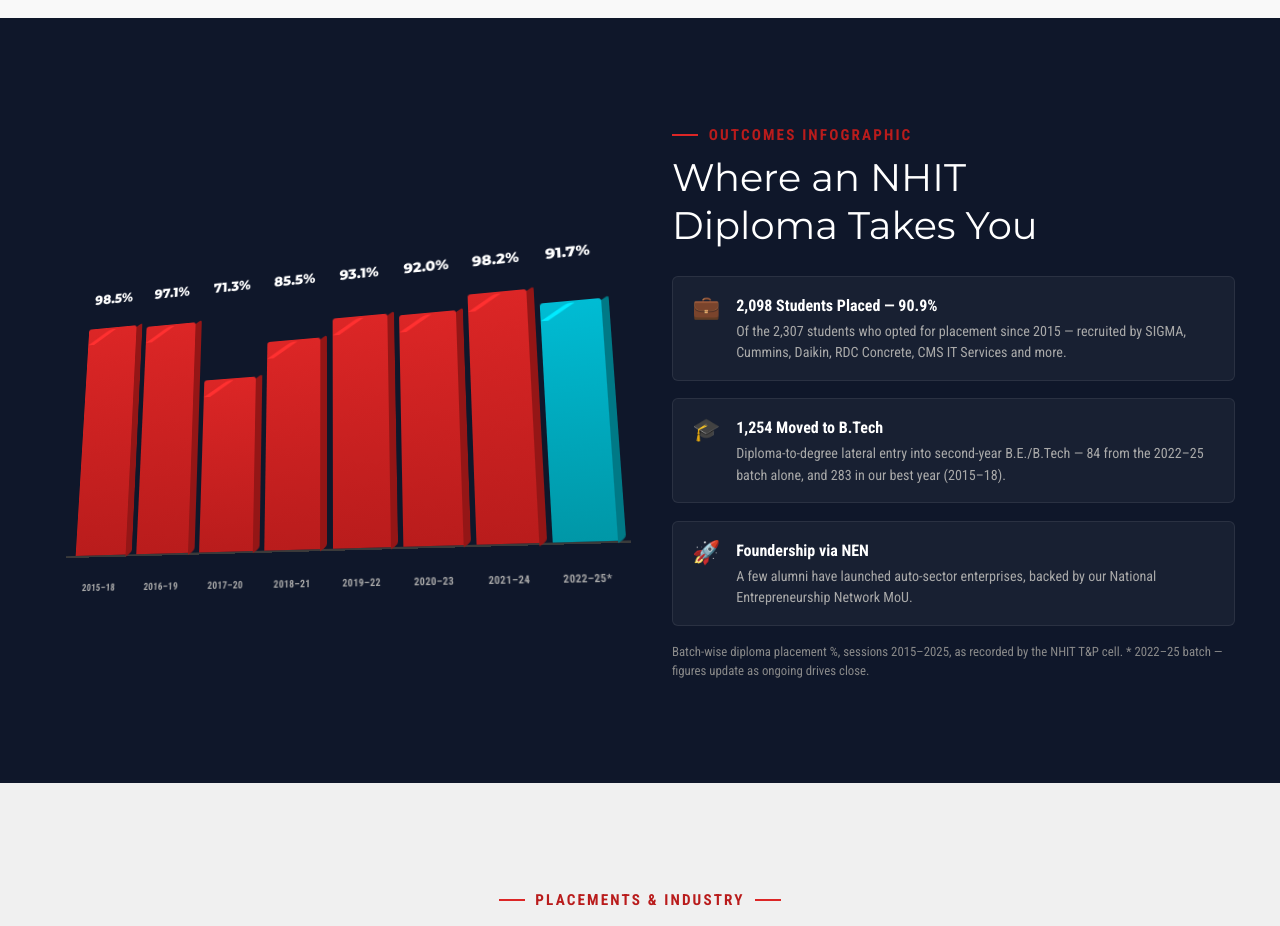
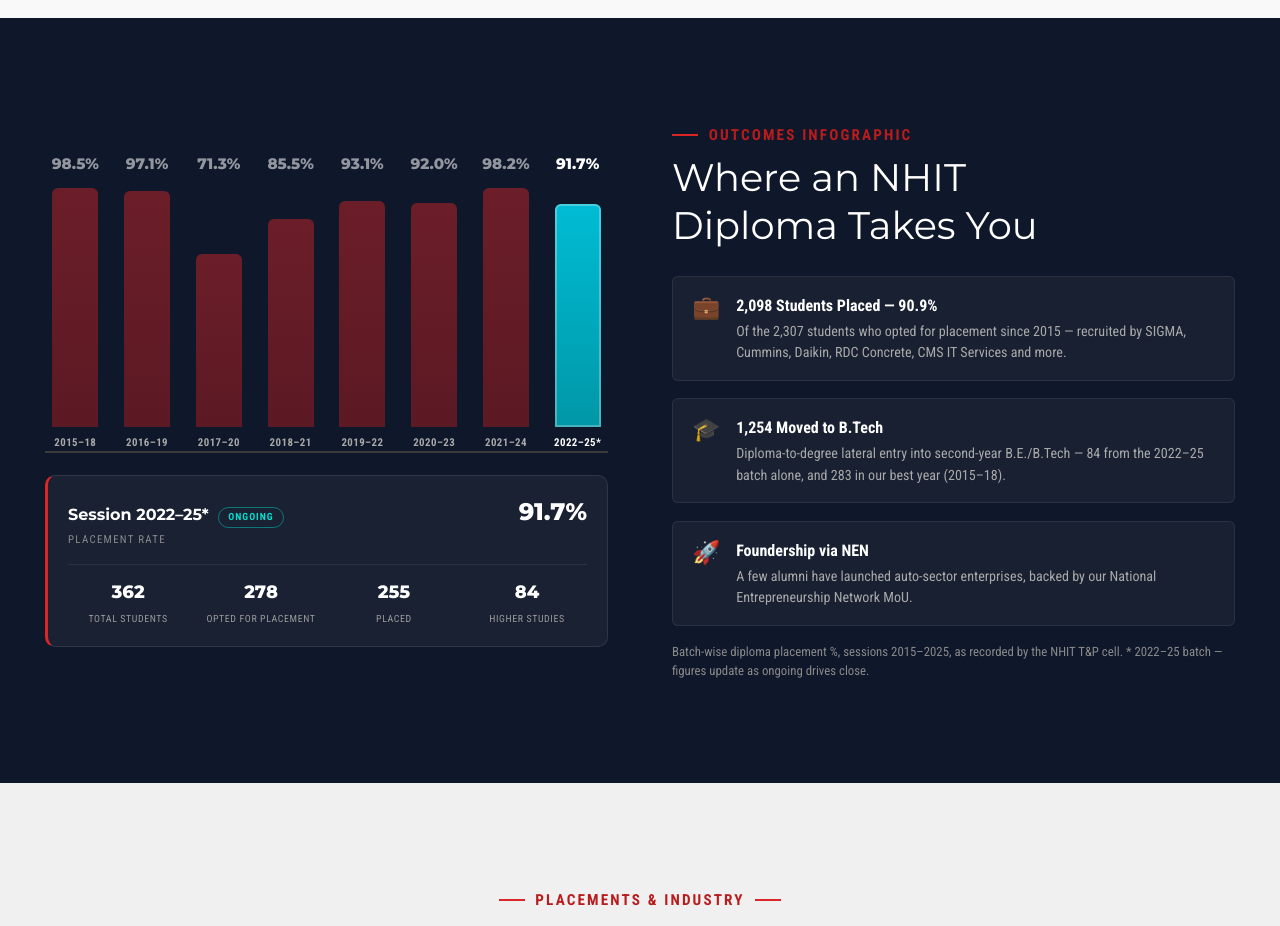
Before and after one commit to subro88/nhit_website, a Next.js app: page / in a window 1280 px wide. Shown: the part 3560-4486 px from the top of the page. Built offline with nearby package versions, Linux system fonts and the light colour scheme; a web font is replaced by a local one.

Commit message:
feat: replace 3D outcomes chart with simple interactive bar chart + session detail panel

```diff
--- a/src/components/admin/HomeEditor.tsx
+++ b/src/components/admin/HomeEditor.tsx
@@ -229,7 +229,7 @@ const SECTIONS: SectionDef[] = [
   {
     key: 'outcomes',
     label: '7 · Outcomes',
-    desc: 'Dark section with the 3D bar chart and outcome highlights.',
+    desc: 'Dark section with the interactive placement bar chart and outcome highlights. Hover a bar on the live site to show that session\u2019s numbers.',
     fields: [
       { t: 'text', k: 'kicker', label: 'Small Line Above Title' },
       { t: 'text', k: 'title', label: 'Heading' },
@@ -238,13 +238,18 @@ const SECTIONS: SectionDef[] = [
         k: 'bars',
         label: 'Chart Bars',
         titleField: 'label',
-        def: { value: '', label: '', heightPct: '60%', color: '#ff3115', colorDark: '#c92810' },
+        def: { value: '', label: '', heightPct: '60%', color: '#ff3115', colorDark: '#c92810', total: '', opted: '', placed: '', higher: '', ongoing: false },
         fields: [
-          { t: 'text', k: 'value', label: 'Value Shown' },
-          { t: 'text', k: 'label', label: 'Label Under Bar' },
+          { t: 'text', k: 'value', label: 'Value Shown (e.g. 91.7%)' },
+          { t: 'text', k: 'label', label: 'Label Under Bar (e.g. 2022–25*)' },
           { t: 'text', k: 'heightPct', label: 'Bar Height', hint: 'Percentage, e.g. 80%' },
-          { t: 'text', k: 'color', label: 'Bar Color (hex)' },
-          { t: 'text', k: 'colorDark', label: 'Bar Dark Color (hex)' },
+          { t: 'text', k: 'color', label: 'Bar Color (hex or var(--edu-primary))' },
+          { t: 'text', k: 'colorDark', label: 'Bar Dark Color (hex or var(--edu-primary-dark))' },
+          { t: 'text', k: 'total', label: 'Total Students (shown on hover)' },
+          { t: 'text', k: 'opted', label: 'Opted for Placement (shown on hover)' },
+          { t: 'text', k: 'placed', label: 'Placed (shown on hover)' },
+          { t: 'text', k: 'higher', label: 'Higher Studies (shown on hover)' },
+          { t: 'bool', k: 'ongoing', label: 'Mark as Ongoing Batch' },
         ],
       },
       {
--- a/src/components/home/OutcomesSection.tsx
+++ b/src/components/home/OutcomesSection.tsx
@@ -1,35 +1,91 @@
-import React from 'react';
+'use client';
+
+import React, { useMemo, useState } from 'react';
 import type { OutcomesData } from '@/lib/homeTypes';
 
+/*
+ * Outcomes — simple interactive bar chart (flat design, no 3D).
+ * Hover / tap / keyboard-focus a bar to select that session; a detail
+ * panel below shows the full T&P breakdown (total, opted, placed,
+ * higher studies). Bars grow in staggered on load. All content is
+ * CMS-editable: Admin → Home Page Editor → Outcomes.
+ */
 export default function OutcomesSection({ data }: { data: OutcomesData }) {
   const bars = data.bars ?? [];
   const outcomes = data.outcomes ?? [];
+  const [active, setActive] = useState(() => Math.max(0, bars.length - 1));
+
+  const sel = useMemo(() => bars[active] ?? bars[bars.length - 1], [active, bars]);
+  const hasDetails = !!(sel && (sel.total || sel.opted || sel.placed || sel.higher));
 
   return (
     <section className="wp-block-group edu-outcomes">
       <div className="wp-block-group edu-container edu-outcomes__grid">
-        {/* 3D Isometric Bar Chart — dense mode when showing year-wise data (5+ bars) */}
-        <div
-          className={`edu-chart3d edu-reveal is-inview is-live${bars.length > 4 ? ' edu-chart3d--dense' : ''}`}
-          data-edu-parallax="-0.06"
-        >
-          <div className="edu-chart3d__scene">
+        {/* Interactive bar chart */}
+        <div className="edu-barchart edu-reveal is-inview">
+          <div className="edu-barchart__plot" role="tablist" aria-label="Batch-wise placement percentage">
             {bars.map((bar, i) => (
-              <div key={i} className="edu-bar3d">
-                <div className="edu-bar3d__value">{bar.value}</div>
-                <div
-                  className="edu-bar3d__shaft"
-                  style={
-                    {
-                      '--bar-h': bar.heightPct || '60%',
-                      '--bar-color': bar.color || 'var(--edu-primary)',
-                      '--bar-color-dark': bar.colorDark || '#c92810',
-                    } as React.CSSProperties
-                  }
-                />
-                <div className="edu-bar3d__label">{bar.label}</div>
-              </div>
+              <button
+                key={i}
+                type="button"
+                role="tab"
+                aria-selected={i === active}
+                className={`edu-barchart__slot${i === active ? ' is-active' : ''}`}
+                style={{ '--i': i } as React.CSSProperties}
+                onMouseEnter={() => setActive(i)}
+                onFocus={() => setActive(i)}
+                onClick={() => setActive(i)}
+              >
+                <span className="edu-barchart__value">{bar.value}</span>
+                <span className="edu-barchart__barwrap">
+                  <span
+                    className="edu-barchart__bar"
+                    style={
+                      {
+                        '--h': bar.heightPct || '60%',
+                        '--c': bar.color || 'var(--edu-primary)',
+                        '--cd': bar.colorDark || 'var(--edu-primary-dark)',
+                      } as React.CSSProperties
+                    }
+                  />
+                </span>
+                <span className="edu-barchart__label">{bar.label}</span>
+              </button>
             ))}
+          </div>
+
+          {/* Detail panel for the selected session */}
+          <div className="edu-barchart__detail" aria-live="polite">
+            {sel ? (
+              <>
+                <div className="edu-barchart__detail-head">
+                  <span className="edu-barchart__detail-title">Session {sel.label}</span>
+                  {sel.ongoing && <span className="edu-barchart__detail-badge">Ongoing</span>}
+                  <span className="edu-barchart__detail-pct">{sel.value}</span>
+                </div>
+                <span className="edu-barchart__detail-sub">placement rate</span>
+                {hasDetails && (
+                  <div className="edu-barchart__stats">
+                    <div className="edu-barchart__stat">
+                      <span className="edu-barchart__stat-num">{sel.total || '—'}</span>
+                      <span className="edu-barchart__stat-label">Total Students</span>
+                    </div>
+                    <div className="edu-barchart__stat">
+                      <span className="edu-barchart__stat-num">{sel.opted || '—'}</span>
+                      <span className="edu-barchart__stat-label">Opted for Placement</span>
+                    </div>
+                    <div className="edu-barchart__stat">
+                      <span className="edu-barchart__stat-num">{sel.placed || '—'}</span>
+                      <span className="edu-barchart__stat-label">Placed</span>
+                    </div>
+                    <div className="edu-barchart__stat">
+                      <span className="edu-barchart__stat-num">{sel.higher || '—'}</span>
+                      <span className="edu-barchart__stat-label">Higher Studies</span>
+                    </div>
+                  </div>
+                )}
+              </>
+            ) : null}
           </div>
         </div>
 
--- a/src/data/homepage.json
+++ b/src/data/homepage.json
@@ -312,56 +312,96 @@
         "label": "2015–18",
         "heightPct": "98.5%",
         "color": "var(--edu-primary)",
-        "colorDark": "var(--edu-primary-dark)"
+        "colorDark": "var(--edu-primary-dark)",
+        "total": "618",
+        "opted": "335",
+        "placed": "330",
+        "higher": "283",
+        "ongoing": false
       },
       {
         "value": "97.1%",
         "label": "2016–19",
         "heightPct": "97.1%",
         "color": "var(--edu-primary)",
-        "colorDark": "var(--edu-primary-dark)"
+        "colorDark": "var(--edu-primary-dark)",
+        "total": "523",
+        "opted": "340",
+        "placed": "330",
+        "higher": "183",
+        "ongoing": false
       },
       {
         "value": "71.3%",
         "label": "2017–20",
         "heightPct": "71.3%",
         "color": "var(--edu-primary)",
-        "colorDark": "var(--edu-primary-dark)"
+        "colorDark": "var(--edu-primary-dark)",
+        "total": "514",
+        "opted": "321",
+        "placed": "229",
+        "higher": "193",
+        "ongoing": false
       },
       {
         "value": "85.5%",
         "label": "2018–21",
         "heightPct": "85.5%",
         "color": "var(--edu-primary)",
-        "colorDark": "var(--edu-primary-dark)"
+        "colorDark": "var(--edu-primary-dark)",
+        "total": "435",
+        "opted": "249",
+        "placed": "213",
+        "higher": "186",
+        "ongoing": false
       },
       {
         "value": "93.1%",
         "label": "2019–22",
         "heightPct": "93.1%",
         "color": "var(--edu-primary)",
-        "colorDark": "var(--edu-primary-dark)"
+        "colorDark": "var(--edu-primary-dark)",
+        "total": "421",
+        "opted": "302",
+        "placed": "281",
+        "higher": "119",
+        "ongoing": false
       },
       {
         "value": "92.0%",
         "label": "2020–23",
         "heightPct": "92%",
         "color": "var(--edu-primary)",
-        "colorDark": "var(--edu-primary-dark)"
+        "colorDark": "var(--edu-primary-dark)",
+        "total": "303",
+        "opted": "212",
+        "placed": "195",
+        "higher": "91",
+        "ongoing": false
       },
       {
         "value": "98.2%",
         "label": "2021–24",
         "heightPct": "98.2%",
         "color": "var(--edu-primary)",
-        "colorDark": "var(--edu-primary-dark)"
+        "colorDark": "var(--edu-primary-dark)",
+        "total": "385",
+        "opted": "270",
+        "placed": "265",
+        "higher": "115",
+        "ongoing": false
       },
       {
         "value": "91.7%",
         "label": "2022–25*",
         "heightPct": "91.7%",
         "color": "#00bcd4",
-        "colorDark": "#0097a7"
+        "colorDark": "#0097a7",
+        "total": "362",
+        "opted": "278",
+        "placed": "255",
+        "higher": "84",
+        "ongoing": true
       }
     ],
     "outcomes": [
--- a/src/lib/homeTypes.ts
+++ b/src/lib/homeTypes.ts
@@ -224,6 +224,12 @@ export interface OutcomeBar {
   heightPct?: string;
   color?: string;
   colorDark?: string;
+  /* optional session details shown in the interactive panel below the chart */
+  total?: string;
+  opted?: string;
+  placed?: string;
+  higher?: string;
+  ongoing?: boolean;
 }
 
 export interface OutcomeItem {
--- a/src/styles/sections.css
+++ b/src/styles/sections.css
@@ -621,110 +621,154 @@
 }
 @media (max-width: 940px) { .edu-outcomes__grid { grid-template-columns: 1fr; } }
 
-.edu-chart3d {
-  perspective: 1000px;
-  padding-block: 1.5rem;
-}
-.edu-chart3d__scene {
-  transform: translateY(var(--edu-parallax-y, 0px)) rotateX(14deg) rotateY(-16deg);
-  transform-style: preserve-3d;
+/* INTERACTIVE BAR CHART — simple flat bars, hover/tap to select a
+   session; detail panel below shows the full T&P breakdown. */
+.edu-barchart { padding-block: 1rem; }
+.edu-barchart__plot {
   display: flex;
   align-items: flex-end;
-  justify-content: space-around;
-  gap: 8%;
-  min-height: 300px;
+  gap: 2%;
+  height: 300px;
   border-bottom: 2px solid #3a3a3a;
-  padding-inline: 6%;
-}
-
-.edu-bar3d { position: relative; width: 22%; height: 260px; display: flex; align-items: flex-end; justify-content: center; }
-
-.edu-bar3d__shaft {
-  position: relative;
+  padding-bottom: 0;
+}
+.edu-barchart__slot {
+  --h: 60%;
+  flex: 1 1 0;
+  min-width: 0;
+  height: 100%;
+  display: flex;
+  flex-direction: column;
+  align-items: center;
+  justify-content: flex-end;
+  gap: 8px;
+  background: none;
+  border: none;
+  padding: 0;
+  cursor: pointer;
+  -webkit-tap-highlight-color: transparent;
+}
+.edu-barchart__value {
+  font-family: var(--edu-heading);
+  font-weight: 800;
+  font-size: 0.95rem;
+  color: #fff;
+  white-space: nowrap;
+  opacity: 0.55;
+  transition: opacity 0.25s ease;
+}
+.edu-barchart__barwrap {
   width: 100%;
-  height: var(--bar-h, 40%);
-  background: linear-gradient(180deg, var(--bar-color, var(--edu-primary)), var(--bar-color-dark, var(--edu-primary-dark)));
-  border-radius: 3px 3px 0 0;
+  max-width: 46px;
+  height: calc(100% - 52px);
+  display: flex;
+  align-items: flex-end;
+}
+.edu-barchart__bar {
+  display: block;
+  width: 100%;
+  height: var(--h);
+  background: linear-gradient(180deg, var(--c, var(--edu-primary)), var(--cd, var(--edu-primary-dark)));
+  border-radius: 6px 6px 0 0;
+  opacity: 0.45;
+  transform: scaleY(0);
   transform-origin: bottom;
-  transform: scaleY(0);
-  transition: transform 1.1s var(--edu-ease);
-}
-.edu-chart3d.is-live .edu-bar3d__shaft { transform: scaleY(1); }
-
-/* 3D depth faces */
-.edu-bar3d__shaft::before {
-  content: "";
-  position: absolute;
-  top: 4px;
-  left: 100%;
-  width: 16px;
-  height: 100%;
-  background: var(--bar-color-dark, var(--edu-primary-dark));
-  transform: skewY(-32deg);
-  transform-origin: top left;
-  border-radius: 0 3px 3px 0;
-  filter: brightness(0.8);
-}
-.edu-bar3d__shaft::after {
-  content: "";
-  position: absolute;
-  bottom: 100%;
-  left: 0;
-  width: 100%;
-  height: 16px;
-  background: var(--bar-color, var(--edu-primary));
-  transform: skewX(-58deg);
-  transform-origin: bottom left;
-  border-radius: 3px 0 0 0;
-  filter: brightness(1.25);
-}
-
-.edu-bar3d__value {
-  position: absolute;
-  bottom: calc(100% + 26px);
-  left: 50%;
-  transform: translateX(-50%);
+  transition: opacity 0.25s ease, transform 0.9s cubic-bezier(0.22, 1, 0.36, 1);
+  transition-delay: calc(var(--i, 0) * 90ms);
+}
+.edu-reveal.is-inview .edu-barchart__bar { transform: scaleY(1); }
+.edu-barchart__label {
+  font-family: var(--edu-cond);
+  font-weight: 700;
+  font-size: 0.68rem;
+  letter-spacing: 0.04em;
+  text-transform: uppercase;
+  color: #a9a9a9;
+  white-space: nowrap;
+  transition: color 0.25s ease;
+}
+@media (prefers-reduced-motion: reduce) {
+  .edu-barchart__bar { transform: scaleY(1); transition: none; }
+}
+.edu-barchart__slot:hover .edu-barchart__value,
+.edu-barchart__slot.is-active .edu-barchart__value { opacity: 1; }
+.edu-barchart__slot:hover .edu-barchart__bar { opacity: 0.8; }
+.edu-barchart__slot.is-active .edu-barchart__bar { opacity: 1; box-shadow: 0 0 0 2px rgba(255, 255, 255, 0.28) inset; }
+.edu-barchart__slot.is-active .edu-barchart__label { color: #fff; }
+.edu-barchart__slot:focus-visible { outline: 2px dashed var(--edu-primary); outline-offset: 4px; }
+
+/* Detail panel */
+.edu-barchart__detail {
+  margin-top: 1.4rem;
+  padding: 1.1rem 1.25rem;
+  background: rgba(255, 255, 255, 0.045);
+  border: 1px solid rgba(255, 255, 255, 0.09);
+  border-left: 3px solid var(--edu-primary);
+  border-radius: 10px;
+}
+.edu-barchart__detail-head { display: flex; align-items: baseline; gap: 0.6rem; flex-wrap: wrap; }
+.edu-barchart__detail-title {
+  font-family: var(--edu-heading);
+  font-weight: 700;
+  font-size: 1rem;
+  color: #fff;
+}
+.edu-barchart__detail-badge {
+  font-family: var(--edu-cond);
+  font-size: 0.62rem;
+  font-weight: 700;
+  letter-spacing: 0.1em;
+  text-transform: uppercase;
+  color: #00e0d0;
+  border: 1px solid rgba(0, 224, 208, 0.45);
+  border-radius: 999px;
+  padding: 2px 9px;
+}
+.edu-barchart__detail-pct {
+  margin-left: auto;
   font-family: var(--edu-heading);
   font-weight: 800;
   font-size: 1.5rem;
   color: #fff;
-  white-space: nowrap;
-}
-.edu-bar3d__label {
-  position: absolute;
-  top: calc(100% + 34px);
-  left: 50%;
-  transform: translateX(-50%);
+}
+.edu-barchart__detail-sub {
+  display: block;
   font-family: var(--edu-cond);
-  font-weight: 700;
-  font-size: 0.82rem;
-  letter-spacing: 0.08em;
+  font-size: 0.68rem;
+  letter-spacing: 0.12em;
   text-transform: uppercase;
-  color: #a9a9a9;
-  white-space: nowrap;
-}
-
-@media (prefers-reduced-motion: reduce) {
-  .edu-bar3d__shaft { transform: scaleY(1); }
-}
-
-/* DENSE MODE — year-wise data (5+ bars): slimmer bars, smaller type */
-.edu-chart3d--dense .edu-chart3d__scene { gap: 1.4%; padding-inline: 1.5%; }
-.edu-chart3d--dense .edu-bar3d { width: 10.4%; height: 250px; }
-.edu-chart3d--dense .edu-bar3d__shaft::before,
-.edu-chart3d--dense .edu-bar3d__shaft::after { width: 7px; top: 2px; }
-.edu-chart3d--dense .edu-bar3d__value { font-size: 0.92rem; bottom: calc(100% + 18px); }
-.edu-chart3d--dense .edu-bar3d__label { font-size: 0.62rem; letter-spacing: 0.03em; top: calc(100% + 26px); }
+  color: #8a8a8a;
+  margin-top: 2px;
+}
+.edu-barchart__stats {
+  display: grid;
+  grid-template-columns: repeat(4, 1fr);
+  gap: 0.8rem;
+  margin-top: 0.95rem;
+  padding-top: 0.9rem;
+  border-top: 1px solid rgba(255, 255, 255, 0.08);
+}
+.edu-barchart__stat { text-align: center; }
+.edu-barchart__stat-num {
+  display: block;
+  font-family: var(--edu-heading);
+  font-weight: 800;
+  font-size: 1.12rem;
+  color: #fff;
+}
+.edu-barchart__stat-label {
+  font-family: var(--edu-cond);
+  font-size: 0.62rem;
+  letter-spacing: 0.06em;
+  text-transform: uppercase;
+  color: #9a9a9a;
+}
 @media (max-width: 640px) {
-  .edu-chart3d--dense .edu-chart3d__scene { min-height: 240px; }
-  .edu-chart3d--dense .edu-bar3d { height: 190px; }
-  .edu-chart3d--dense .edu-bar3d__value { font-size: 0.7rem; bottom: calc(100% + 12px); }
-  .edu-chart3d--dense .edu-bar3d__label {
-    top: calc(100% + 30px);
-    transform: translateX(-50%) rotate(-52deg);
-    transform-origin: top right;
-    font-size: 0.56rem;
-  }
+  .edu-barchart__plot { height: 220px; gap: 1%; }
+  .edu-barchart__value { font-size: 0.66rem; }
+  .edu-barchart__label { font-size: 0.52rem; letter-spacing: 0; }
+  .edu-barchart__detail-pct { font-size: 1.25rem; }
+  .edu-barchart__stats { grid-template-columns: repeat(2, 1fr); }
 }
 
 .edu-outcome-list { display: grid; gap: 1.1rem; margin-top: 1.6rem; }
```
Also changed, not shown: 1 other file (tests, documents, lock files or other folders).
